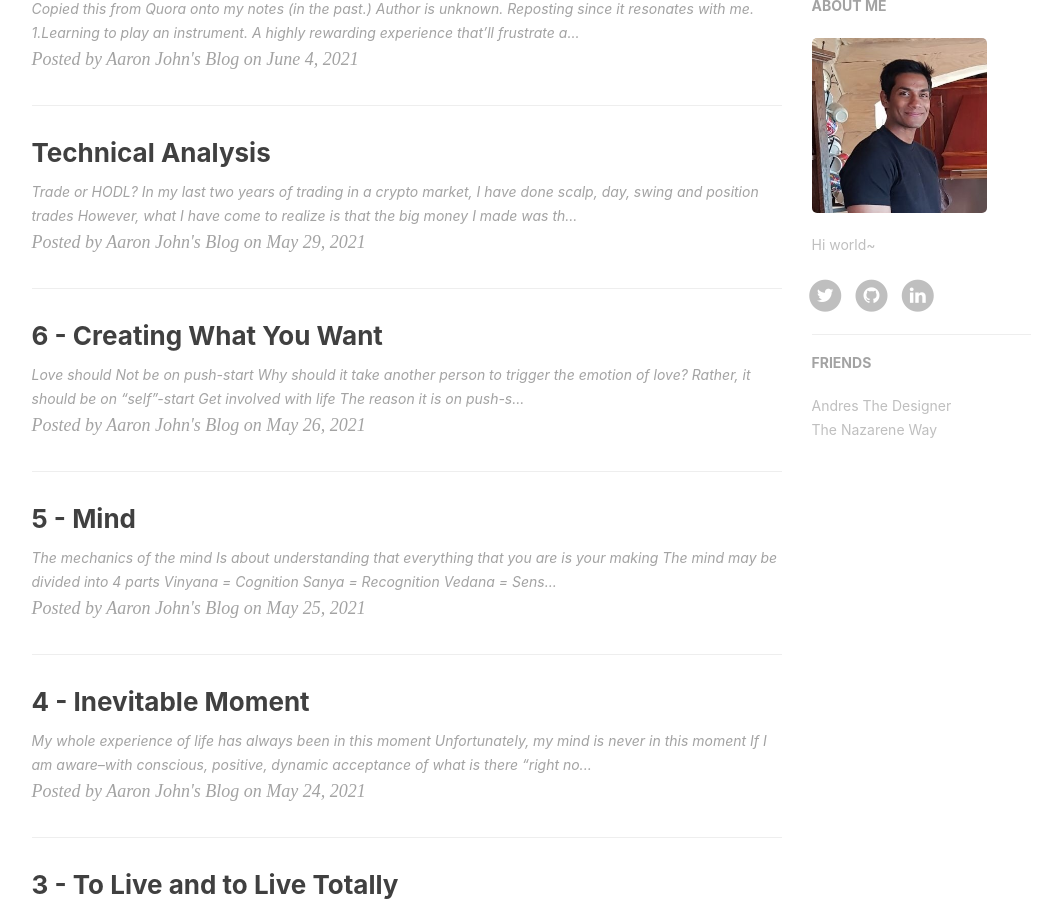
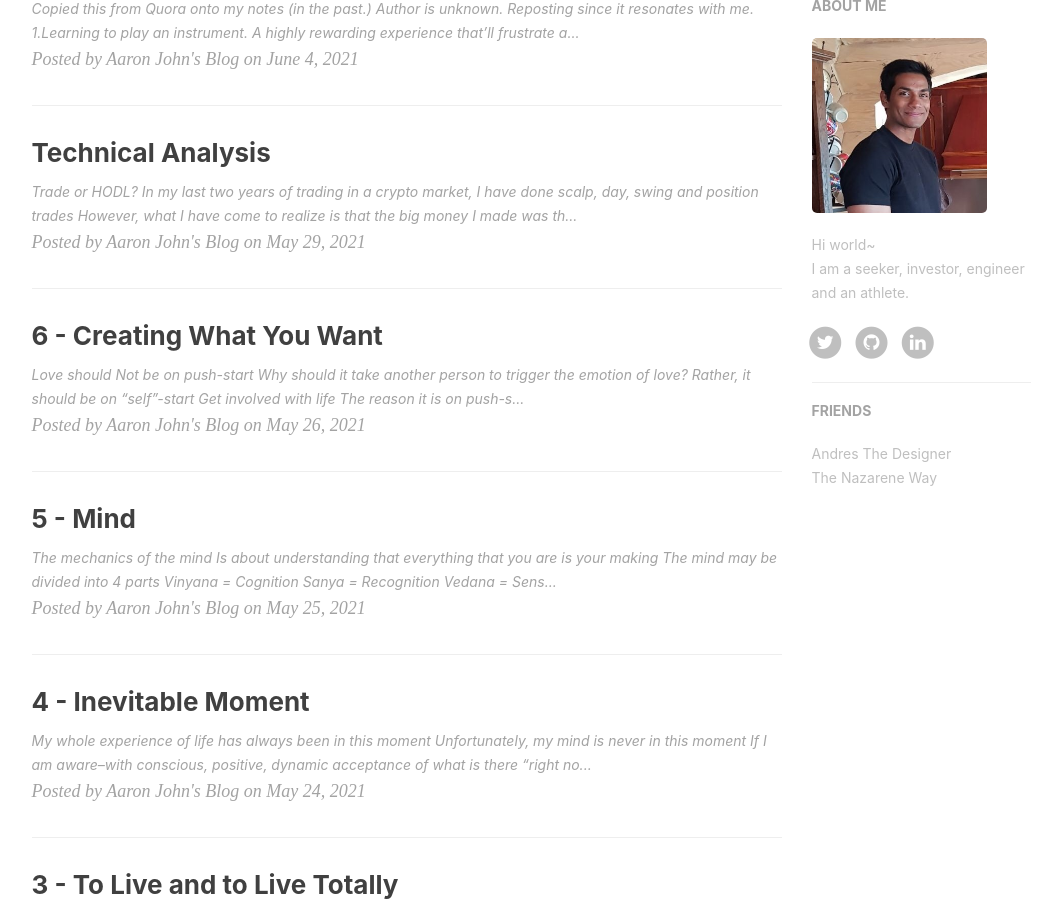
Before and after one commit to aaronjohn2/aaronjohn2.github.io, a Jekyll site: the page built from index.html, in a window 1280 px wide and 900 px high, scrolled down 495 px. Shown: the whole window, without its empty margins (136-1191 px from the left). Built offline with Jekyll 4.4.1, drawn with Linux system fonts in a browser that asks for light colours; nearby versions of some CDN libraries; the list of posts is cut into pages by our own code; comment, search, counter and statistics services are not loaded.

Commit message:
Update _config.yml

```diff
--- a/_config.yml
+++ b/_config.yml
@@ -3,7 +3,7 @@ title: Aaron John's Blog
 SEOTitle: Aaron John's Blog
 header-img: images/home-bg.jpg
 email: aaron2nj@gmail.com
-description: "Hi world~<br>I am a seeker, investor, engineer and an athlete."
+description: "Hi world~"
 keyword: "Aaron, John, Aaron John's Blog"
 url: "https://aaronjohn2.github.io"              # your host, for absolute URL
 baseurl: ""                             # for example, '/blog' if your blog hosted on 'host/blog'
@@ -77,7 +77,7 @@ ga_domain: aaronjohn2.github.io
 
 # Sidebar settings
 sidebar: true                           # whether or not using Sidebar.
-sidebar-about-description: "Hi world~"
+sidebar-about-description: "Hi world~<br>I am a seeker, investor, engineer and an athlete."
 sidebar-avatar: /images/header.jpg      # use absolute URL, seeing it's used in both `/` and `/about/`
 
 
```
